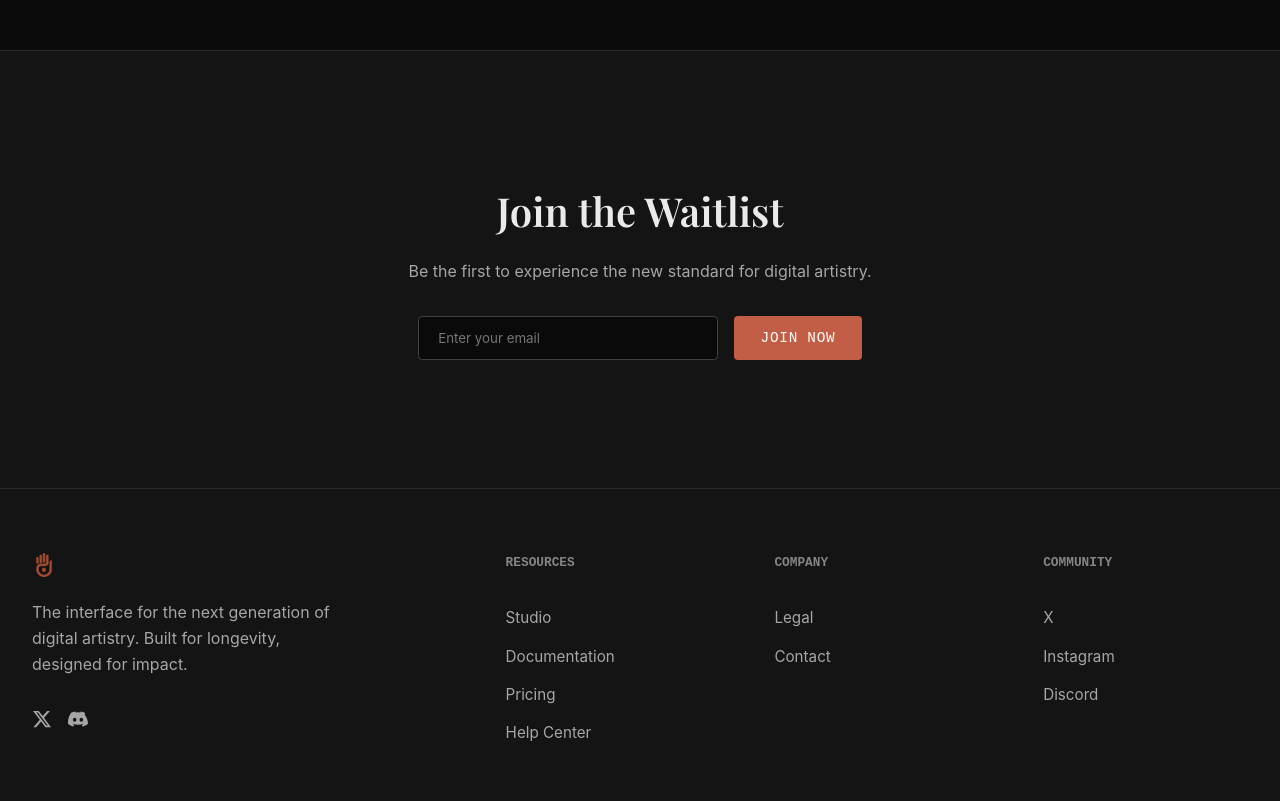
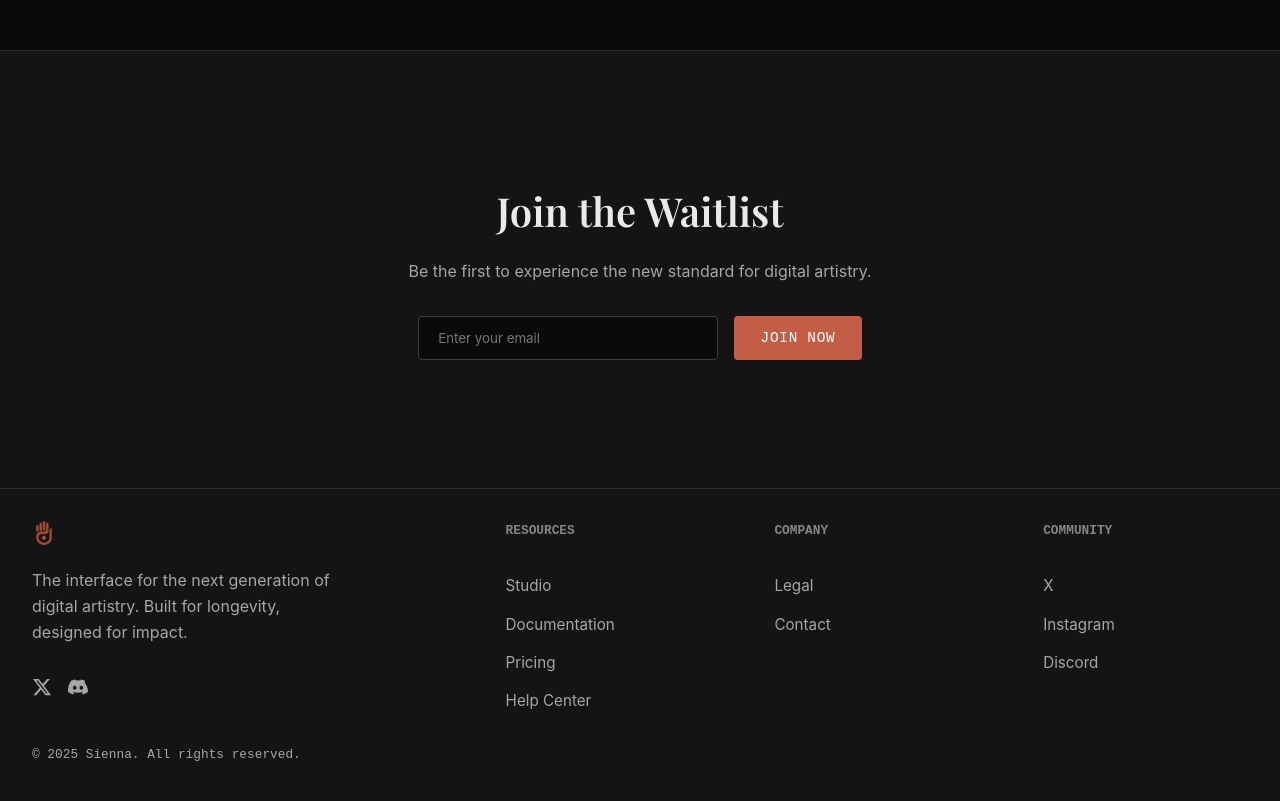
Before and after one commit to maxkarlan/landingSiteTest, a plain HTML site: page index.html in a window 1280 px wide. Shown: the part 2252-3053 px from the top of the page. Drawn offline with nearby package versions, Linux system fonts and the light colour scheme; a web font is replaced by a local one.

Commit message:
further footer cleaning

```diff
--- a/index.html
+++ b/index.html
@@ -216,6 +216,7 @@
                         </svg>
                     </a>
                 </div>
+                <p class="copyright">&copy; 2025 Sienna. All rights reserved.</p>
             </div>
             <div class="footer-col">
                 <h4>Resources</h4>
--- a/style.css
+++ b/style.css
@@ -507,7 +507,7 @@ a {
 
 footer {
     border-top: 1px solid var(--theme-color-border-1);
-    padding: var(--space-lg) 0;
+    padding: var(--space-md) 0;
     background: var(--theme-color-bg-1);
 }
 
@@ -535,6 +535,7 @@ footer {
     display: flex;
     align-items: center;
     justify-content: center;
+    margin-bottom: var(--space-md);
 }
 
 .social-icon:hover {
@@ -564,6 +565,13 @@ footer {
 
 .footer-col a:hover {
     color: var(--theme-color-accent);
+}
+
+.copyright {
+    margin-top: var(--space-lg);
+    font-size: .8rem;
+    color: var(--theme-color-text-2);
+    font-family: var(--font-mono);
 }
 
 @media (max-width: 1024px) {
```
